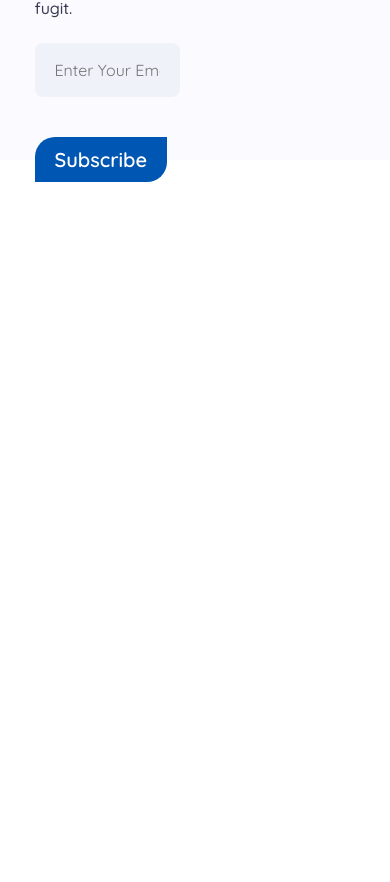
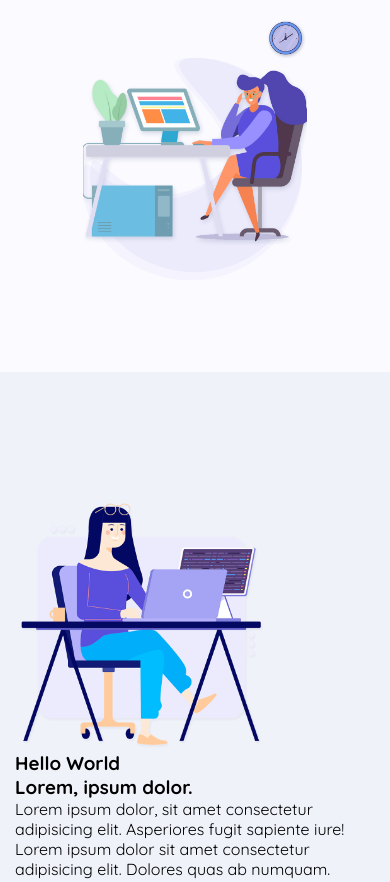
Before and after one commit to ELHARFALI/Landio, a plain HTML site: page index.html in a window 390 px wide. Shown: the part 619-1501 px from the top of the page. Before the commit the page ends 881 px from the top, so only its background shows below. Drawn offline with nearby package versions, Linux system fonts and the light colour scheme.

Commit message:
Features section part

```diff
--- /dev/null
+++ b/assets/scss/_features.scss
@@ -0,0 +1,37 @@
+
+.features {
+    padding: 125px 0 $section-padding;
+    background-color: $ghost-white-2;
+    display: flex;
+    justify-content: center;
+    align-items: center;
+
+    .container {
+        display: grid;
+        grid-template-columns: 1fr 1fr 1fr;
+        gap: 20px;
+
+        @include large-tablet {
+            grid-template-columns: 1fr 1fr;
+        }
+
+        @include tablet {
+            grid-template-columns: 1fr;
+        }
+
+        .cards {
+            width: 100%;
+        }
+
+        .img {
+            width: 70%;
+            display: flex;
+            justify-content: center;
+            align-items: center;
+
+            img {
+                max-width: 100%;
+            }
+        }
+    }
+}
--- a/assets/scss/_hero.scss
+++ b/assets/scss/_hero.scss
@@ -3,7 +3,6 @@
     padding: 125px 0 $section-padding;
     background-color: $ghost-white-1;
     width: 100%;
-    height: calc(100vh - 65px);
 
 
     .container {
@@ -13,6 +12,11 @@
         gap: 30px;
         width: 90%;
         margin: 0 auto;
+
+        @include large-tablet {
+            display: flex;
+            flex-direction: column;
+        }
 
 
         .hero__content {
@@ -24,6 +28,13 @@
                 color: $majorelle-blue;
                 font-size: $fs-1;
                 font-weight: $fw-700;
+
+            @include large {
+                font-size: $fs-2;
+            }
+
+
+
             }
 
             .hero__text {
@@ -32,6 +43,11 @@
                 font-weight: $fw-500;
                 line-height: 1.8;
                 margin-bottom: 40px;
+
+                @include large {
+                    font-size: $fs-6;
+                    margin-bottom: 25px;
+                }
             }
 
             .form__text {
@@ -39,6 +55,11 @@
                 font-weight: $fw-500;
                 line-height: 1.8;
                 margin-bottom: 20px;
+
+                @include large {
+                    line-height: 1.6;
+                    font-size: $fs-3;
+                }
             }
 
 
@@ -47,6 +68,15 @@
                 padding: 17px 20px;
                 border-radius: 8px;
                 margin-bottom: 40px;
+
+                @include large {
+                    padding: 15px 18px;
+                    margin-bottom: 30px;
+                }
+
+                @include mobile {
+                    padding: 13px 16px;
+                }
             }
 
 
--- /dev/null
+++ b/assets/scss/_mixins.scss
@@ -0,0 +1,23 @@
+@mixin mobile {
+    @media (max-width: 600px) {
+        @content;
+    }
+}
+
+@mixin tablet {
+    @media (max-width: 768px) {
+        @content;
+    }
+}
+
+@mixin large-tablet {
+    @media (max-width: 991px) {
+        @content;
+    }
+}
+
+@mixin large {
+    @media (max-width: 1200px) {
+        @content;
+    }
+}
--- a/assets/scss/style.scss
+++ b/assets/scss/style.scss
@@ -1,6 +1,8 @@
 @import 'variables';
+@import 'mixins';
 @import 'header';
 @import 'hero';
+@import 'features';
 
 *, *::before, *::after {
     margin: 0;
@@ -68,6 +70,14 @@ body {
     border-radius: 20px 0 20px 0;
     transition: $transition;
 
+    @include large-tablet {
+        padding: 8px 16px;
+    }
+
+    @include mobile {
+        font-size: $fs-4;
+    }
+
     &:hover {
         background-color: $majorelle-blue;
         color: $raisin-black-1;
--- a/index.html
+++ b/index.html
@@ -93,6 +93,50 @@
                 </div>
             </section>
 
+
+            <!--
+                Features
+            -->
+
+            <section class="features" id="features">
+                <div class="container">
+
+                    <div class="cards">
+                        <div class="img">
+                            <img src="./assets/images/features-img-1.png" alt="">
+                        </div>
+                        <div class="content">
+                            <h1>Hello World</h1>
+                            <h3>Lorem, ipsum dolor.</h3>
+                            <p>Lorem ipsum dolor, sit amet consectetur adipisicing elit. Asperiores fugit sapiente iure! Lorem ipsum dolor sit amet consectetur adipisicing elit. Dolores quas ab numquam.</p>
+                        </div>
+                    </div>
+
+                    <div class="cards">
+                        <div class="img">
+                            <img src="./assets/images/features-img-2.png" alt="">
+                        </div>
+                        <div class="content">
+                            <h1>Hello World</h1>
+                            <h3>Lorem, ipsum dolor.</h3>
+                            <p>Lorem ipsum dolor, sit amet consectetur adipisicing elit. Asperiores fugit sapiente iure! Lorem ipsum dolor sit amet consectetur adipisicing elit. Dolores quas ab numquam.</p>
+                        </div>
+                    </div>
+
+                    <div class="cards">
+                        <div class="img">
+                            <img src="./assets/images/undraw_working_remotely_re_6b3a.svg" style="padding-top: 30px; padding-bottom: 50px;" alt="">
+                        </div>
+                        <div class="content">
+                            <h1>Hello World</h1>
+                            <h3>Lorem, ipsum dolor.</h3>
+                            <p>Lorem ipsum dolor, sit amet consectetur adipisicing elit. Asperiores fugit sapiente iure! Lorem ipsum dolor sit amet consectetur adipisicing elit. Dolores quas ab numquam.</p>
+                        </div>
+                    </div>
+
+                </div>
+            </section>
+
         </article>
     </main>
 
```
Also changed, not shown: assets/images/undraw_updated_resume_re_7r9j.svg (added), assets/images/undraw_working_remotely_re_6b3a.svg (added), dist/css/style.css, 1 other file.
